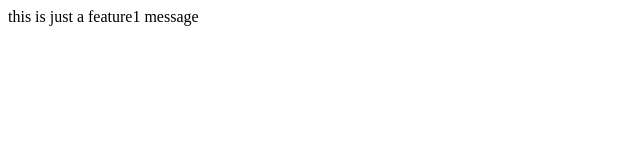
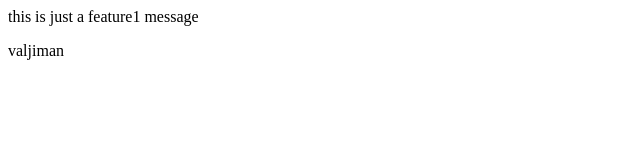
Before and after one commit to Valjiman/LocalRepo, a plain HTML site: page index.html in a window 1280 px wide. Shown: the full height of the page, 0-640 px from the left. Drawn offline with Linux system fonts and the light colour scheme.

Commit message:
new random change in main

```diff
--- a/index.html
+++ b/index.html
@@ -1 +1,2 @@
 <p>this is just a feature1 message</p>
+<p>valjiman</p>
```
